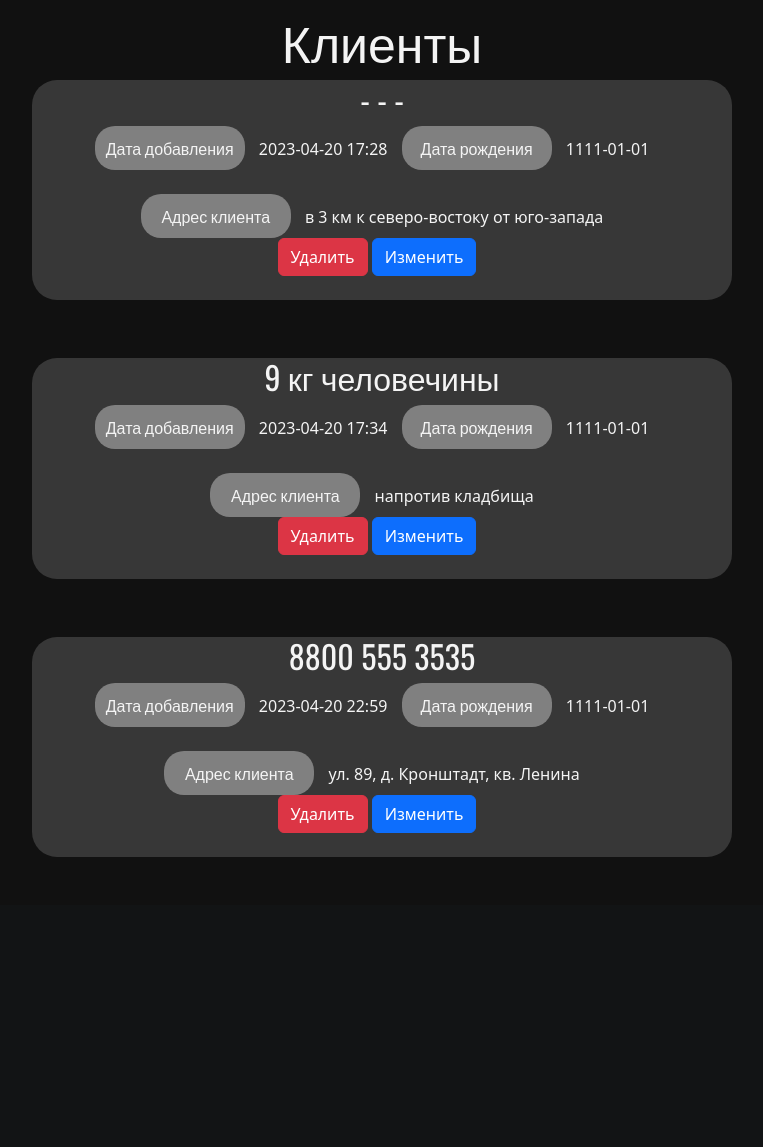
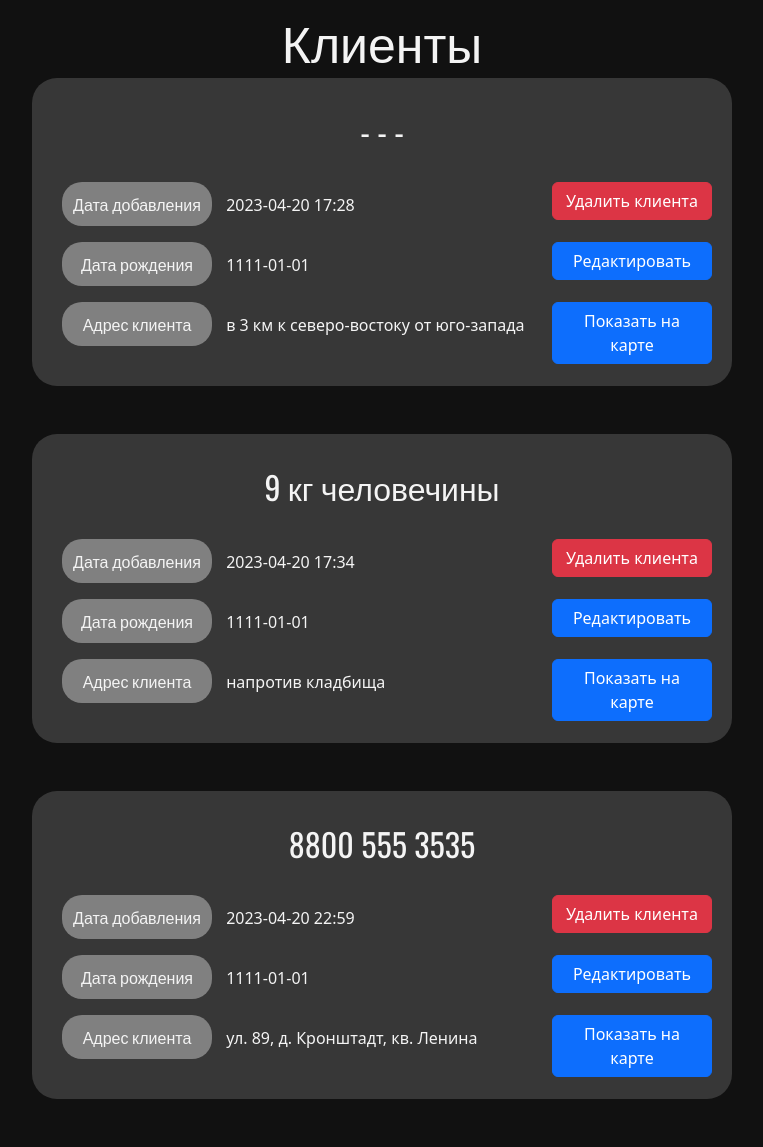
Before and after one commit to LysakVladimir/DocConstruct, a Flask app: page /clients in a window 1280 px wide. Shown: the part 61-1208 px from the top of the page, without its empty margins (258-1021 px from the left). Before the commit the page ends 918 px from the top, so only its background shows below. Run offline with Flask 3, Linux system fonts and the light colour scheme; a user stored in the database is signed in; data comes from the database, SQL or seed files in the repository; both versions use the stored data as it was after the commit.

Commit message:
Внешний вид главного окна (клиенты) доделан.

```diff
--- a/main.py
+++ b/main.py
@@ -139,8 +139,7 @@ def edit_client(client_id):
         form.name.data = client.name
         form.patronymic.data = client.patronymic
         form.address.data = client.address
-        """------------------------ НАДО ИСПРАВИТЬ ЭТУ ДИЧЬ ------------------------"""
-        form.birth_date.data = "/".join(str(client.birth_date).split()[0].split("-")[::-1])
+        form.birth_date.data = ".".join(str(client.birth_date).split()[0].split(".")[::-1])
 
     if form.validate_on_submit():
         new_session = db_session.create_session()
@@ -150,7 +149,6 @@ def edit_client(client_id):
         client.name = form.name.data
         client.patronymic = form.patronymic.data
         client.address = form.address.data
-        """------------------------ НАДО ИСПРАВИТЬ ЭТУ ДИЧЬ ------------------------"""
         client.birth_date = datetime.strptime(form.birth_date.data, "%Y-%m-%d")
 
         new_session.commit()
--- a/static/css/clients.css
+++ b/static/css/clients.css
@@ -3,17 +3,15 @@
   border-radius: 25px;
   max-width: 700px;
   background-position: center;
-  text-align: center;
   margin: 0 auto;
-}
-.client-info div {
-  display: inline-block;
-  margin-right: 10px;
 }
 .text {
     background-color: gray;
     border-radius: 20px;
     text-align: center;
+    margin-right: 10px;
+    margin-left: 30px;
+    display:inline-block;
     width: 150px;
     padding: 10px;
     font-family: 'Oswald', sans-serif !important;
--- a/templates/clients.html
+++ b/templates/clients.html
@@ -10,34 +10,15 @@ font-size: 50px;
 margin-top: 10px">Клиенты</h1>
 {% for client in clients %}
 <div class="client-info">
+    <br>
     <h2 style="text-align: center; margin-top: 10px; font-family: 'Oswald', sans-serif !important;">
         {{ client.surname }} {{ client.name }} {{ client.patronymic }}
     </h2>
-    <div class="dates">
-        <div class="text">Дата добавления</div>
-        <div class="date">{{ client.created_date.strftime('%Y-%m-%d %H:%M') }}</div>
-        <div class="text">Дата рождения</div>
-        <div class="date">{{ client.birth_date.strftime('%Y-%m-%d') }}</div><br><br>
-        <div class="text">Адрес клиента</div>
-        <div class="address">{{ client.address }}</div>
-    </div>
     <br>
-    <div>
-    <form method="post">
-        <a class="btn btn-danger" href="/remove_client/{{ client.id }}">Удалить</a>
-        <a class="btn btn-primary" href="/edit_client/{{ client.id }}">Изменить</a>
-
-<!--        <select name="document_id">-->
-<!--            <option value="0">Ходатайство об обеспечении иска</option>-->
-<!--            <option value="1">Заявление о выдачи испольнительного листа</option>-->
-<!--            <option value="2">Исковое заявление о защите чести</option>-->
-<!--            <option value="3">Исковое заявление о разделе наследства</option>-->
-<!--            <option value="4">Исковое заявление об обжаловании дисциплинарного взыскания</option>-->
-<!--            <option value="5">Ходатайство об истребовании документа</option>-->
-<!--        </select>-->
-<!--        <button class="btn btn-primary" name="client_id" value="{{ client.id }}" type="submit">+</button>-->
-    </form><br>
-    </div>
+        <div><p class="text">Дата добавления</p> {{ client.created_date.strftime('%Y-%m-%d %H:%M') }} <a style='float: right; margin-right: 20px; width: 160px' class="btn btn-danger" href="/remove_client/{{ client.id }}">Удалить клиента</a></div>
+        <div><p class="text">Дата рождения</p> {{ client.birth_date.strftime('%Y-%m-%d') }} <a class="btn btn-primary" style='float: right; margin-right: 20px; width: 160px' href="/edit_client/{{ client.id }}">Редактировать</a></div>
+        <div><p class="text">Адрес клиента</p> {{ client.address }} <a class="btn btn-primary" style='float: right; margin-right: 20px; width: 160px' href="/edit_client/{{ client.id }}">Показать на карте</a></div>
+    <br>
 </div>
 <br>
 <br>
```
Also changed, not shown: db/db_flask.db.
